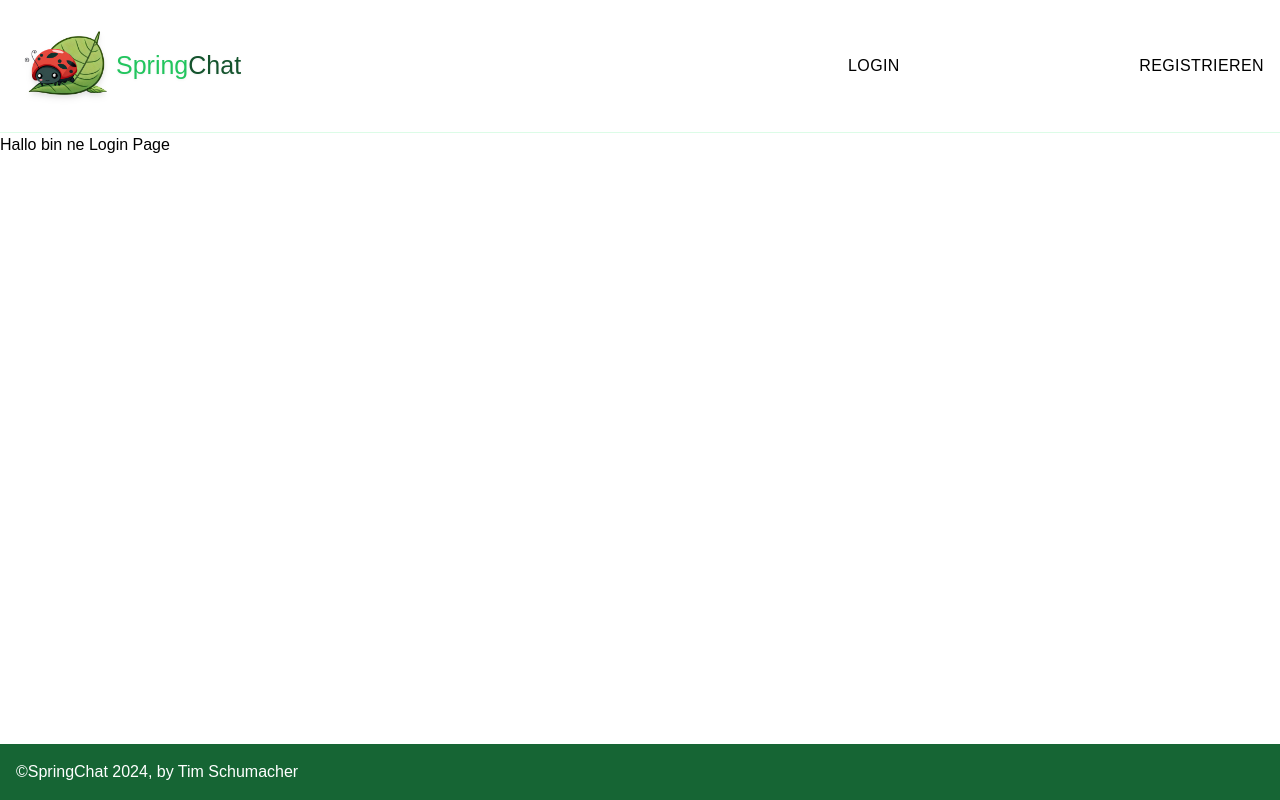
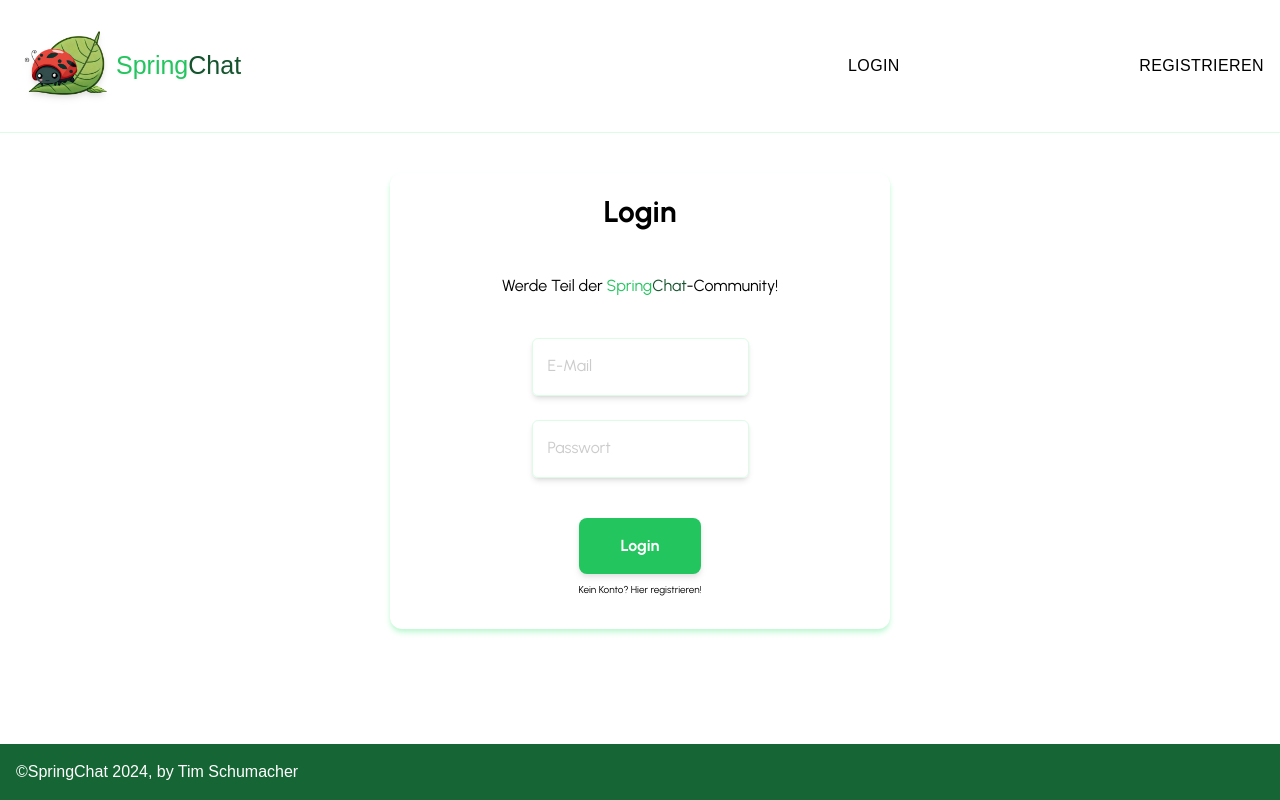
Before and after one commit to maeTimmae/my-chat-app, a Next.js app: page /pages/login in a window 1280 px wide. Built offline with nearby package versions, Linux system fonts and the light colour scheme; a web font is replaced by a local one.

Commit message:
Switched back to client component on register mask, start setting up lucia auth for login and created login mask

```diff
--- a/app/api/register/route.ts
+++ b/app/api/register/route.ts
@@ -17,8 +17,8 @@ export async function POST( request: Request ) {
             //Store user data in an object
             //Specify type later
             const userData : UserOnRegister= {
-                firstName : res.get("firstName"),
-                lastName : res.get("lastName"),
+                firstName : res.get("firstname"),
+                lastName : res.get("lastname"),
                 email : res.get("email"),
                 password : hash
             }
--- a/app/auth/lucia.ts
+++ b/app/auth/lucia.ts
@@ -1,8 +1,36 @@
-import lucia from "lucia";
-import { nextjs}
+import { Lucia } from "lucia";
+import { PostgresJsAdapter } from "@lucia-auth/adapter-postgresql";
+import postgres from "postgres"
 
+const sql = postgres();
 
-export const auth = lucia({
-    env: "DEV",
+export const lucia = new Lucia(new PostgresJsAdapter(sql, {
+    user : "users",
+    session : "user_session"
+}),{
+    sessionCookie: {
+        expires : false,
+        attributes : {
+            secure: process.env.NODE_ENV === "production"
+        }
+    },
+    getUserAttributes : (attributes) => {
+        return {
+            email : attributes.email,
+            password : attributes.password
+        }
+    }
 
-})
+});
+
+declare module "lucia" {
+    interface Register {
+      Lucia: typeof Lucia;
+      DatabaseUserAttributes : DatabaseUserAttributes;
+    }
+  }
+
+interface DatabaseUserAttributes {
+    email : string,
+    password : string
+}
--- /dev/null
+++ b/app/components/LoginMask.tsx
@@ -0,0 +1,76 @@
+import React from 'react'
+import { Urbanist } from 'next/font/google';
+import Link from 'next/link';
+import { ActionResult } from 'next/dist/server/app-render/types';
+
+const urbanist = Urbanist({
+    subsets: ["latin"],
+})
+
+
+
+export default function LoginMask() {
+  return (
+    <div className={`${urbanist.className} text-center rounded-xl h-min w-[500px] shadow-md shadow-green-200 p-4`}>
+            <h1 className='mb-10 text-[30px] font-bold'>Login</h1>
+            <div className='mb-10'>Werde Teil der <span className='text-green-500'>Spring</span><span className='text-green-900'>Chat</span>-Community! </div>
+            <form method='POST' action={""}>
+                <div className='flex flex-col items-center justify-center w-full gap-6'>
+
+
+                    <div className='relative'>
+                        <input
+                            name="email"
+                            id="user--email"
+                            type="text"
+                            autoComplete='on'
+                            required
+                            minLength={6}
+                            maxLength={32}
+                            placeholder=" "
+                            className='bg-transparent peer-focus:border-green-400 rounded-md peer appearance-none shadow-md p-4 border-[1px] border-green-100'
+                        >
+                        </input>
+                        <label htmlFor='user--email'
+                            className='absolute transform duration-300 -translate-y-8 px-2 scale-75 text-green-500 opacity-100 bg-white peer-focus:bg-white peer-focus:opacity-100 top-4 left-2 peer-placeholder-shown:-translate-y-0 peer-placeholder-shown:scale-100 peer-placeholder-shown:bg-white peer-placeholder-shown:text-black peer-placeholder-shown:opacity-20 peer-focus:text-green-500 peer-focus:-translate-y-8 peer-focus:scale-75 peer-focus:px-2'>E-Mail</label>
+                    </div>
+                    <div className='relative'>
+                        <input
+                            name="password"
+                            id="user--password"
+                            type="password"
+                            autoComplete='off'
+                            required
+                            minLength={6}
+                            maxLength={32}
+                            placeholder=" "
+                            className='bg-transparent peer-focus:border-green-400 rounded-md peer appearance-none shadow-md p-4 border-[1px] border-green-100'
+                        >
+                        </input>
+                        <label htmlFor='user--password'
+                            className='absolute transform duration-300 -translate-y-8 px-2 scale-75 text-green-500 opacity-100 bg-white peer-focus:bg-white peer-focus:opacity-100 top-4 left-2 peer-placeholder-shown:-translate-y-0 peer-placeholder-shown:scale-100 peer-placeholder-shown:bg-white peer-placeholder-shown:text-black peer-placeholder-shown:opacity-20 peer-focus:text-green-500 peer-focus:-translate-y-8 peer-focus:scale-75 peer-focus:px-2'>Passwort</label>
+
+                    </div>
+
+                    <div className='flex p-4 flex-col justify-center gap-2'>
+                        <button type="submit" className='rounded-lg bg-green-500 drop-shadow-md hover:bg-green-700 text-white font-bold p-4'>Login</button>
+                        <Link className='text-[10px] break-words text-center hover:text-green-500' href="/pages/register"> Kein Konto? Hier registrieren!</Link>
+                    </div>
+
+                </div>
+
+            </form>
+
+            {
+                // isLoading &&
+                // <button className='inline-flex bg-slate-500 p-4 rounded-lg text-white font-bold' type='button' disabled>
+                //     <svg className="animate-spin -ml-1 mr-3 h-5 w-5 text-white" xmlns="http://www.w3.org/2000/svg" fill="none" viewBox="0 0 24 24">
+                //         <circle className="opacity-25" cx="12" cy="12" r="10" stroke="currentColor" stroke-width="4"></circle>
+                //         <path className="opacity-75" fill="currentColor" d="M4 12a8 8 0 018-8V0C5.373 0 0 5.373 0 12h4zm2 5.291A7.962 7.962 0 014 12H0c0 3.042 1.135 5.824 3 7.938l3-2.647z"></path>
+                //     </svg>
+                //     Bearbeite...
+                // </button>
+            }
+        </div>
+  )
+}
--- a/app/components/RegisterMask.tsx
+++ b/app/components/RegisterMask.tsx
@@ -1,4 +1,6 @@
-import React, { FormEvent } from 'react';
+"use client";
+
+import React, { FormEvent, use } from 'react';
 import { Urbanist } from 'next/font/google';
 import Link from 'next/link';
 
@@ -8,11 +10,11 @@ const urbanist = Urbanist({
 
 export default function RegisterMask() {
 
-
     const submitUserFormData = async (event: FormEvent<HTMLFormElement>) => {
 
         event.preventDefault();
         const userFormData = new FormData(event.currentTarget);
+        console.log(userFormData);
 
         try {
             fetch("/api/register", {
@@ -20,12 +22,7 @@ export default function RegisterMask() {
                 body: userFormData,
             })
             .then(response => response.json()
-            .then(response => {
-
-                response.ok &&
-                    <span className='success'>Registrierung erfolgreich</span>
-
-            }
+            .then(response => console.log(response)
             ));
 
         } catch (error) {
--- a/app/pages/login/page.tsx
+++ b/app/pages/login/page.tsx
@@ -1,7 +1,10 @@
+import LoginMask from '@/app/components/LoginMask'
 import React from 'react'
 
 export default function page() {
   return (
-    <div>Hallo bin ne Login Page</div>
+    <main className='w-full h-2/3 flex flex-row justify-center mt-10'>
+      <LoginMask></LoginMask>
+    </main>
   )
 }
--- a/package.json
+++ b/package.json
@@ -10,6 +10,7 @@
     "seed": "node -r dotenv/config ./scripts/seed.js"
   },
   "dependencies": {
+    "@lucia-auth/adapter-postgresql": "^3.1.2",
     "@vercel/postgres": "^0.8.0",
     "argon2": "^0.40.1",
     "lucia": "^3.2.0",
```
Also changed, not shown: app/components/Footer.tsx (line endings or trailing spaces), 1 other file (tests, documents, lock files or other folders).
